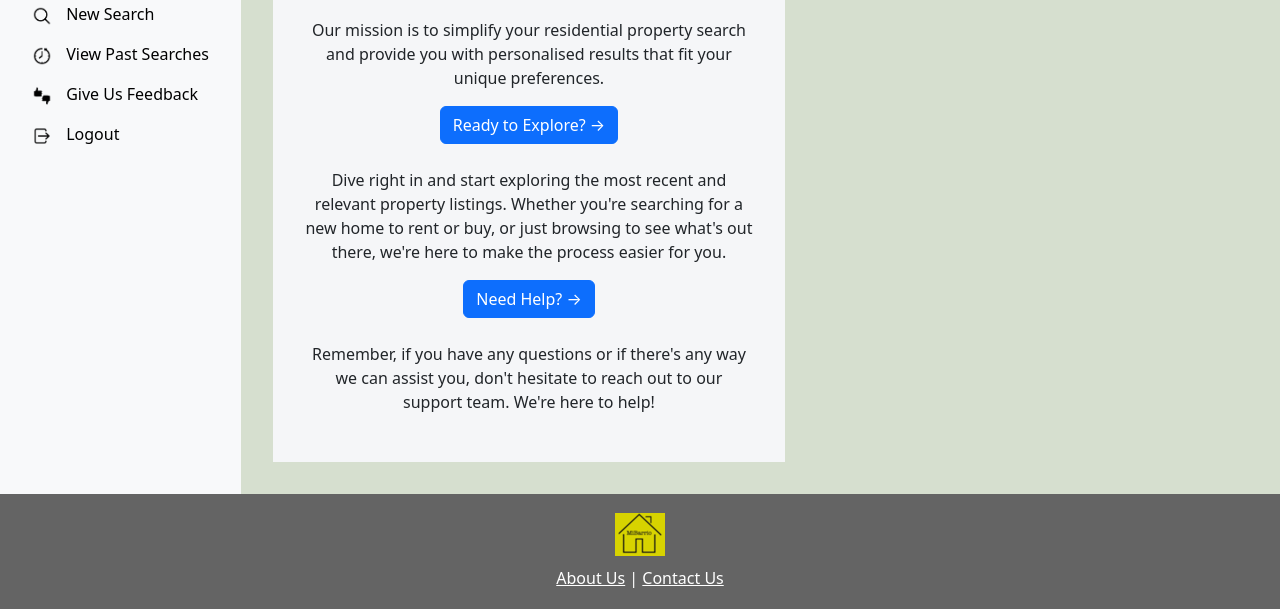
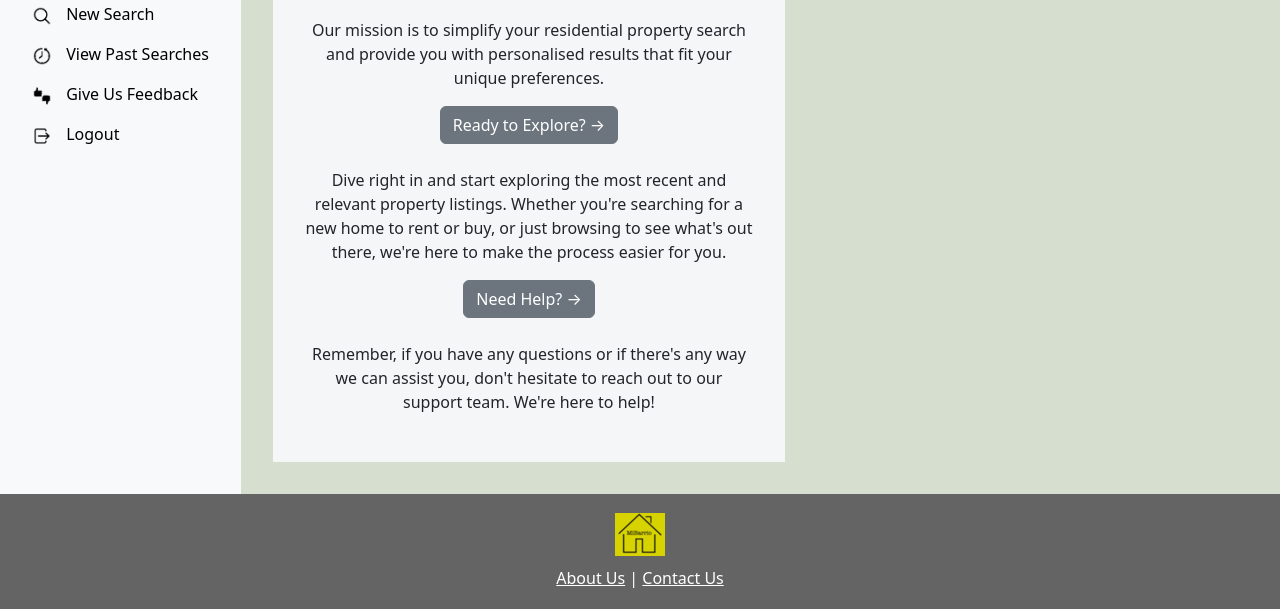
Before and after one commit to maria-palacios-ricaldi/MiBarrio-Web-App, a Django app: page /home/ in a window 1280 px wide. Shown: the part 243-852 px from the top of the page. Run offline with Django 4.2, Linux system fonts and the light colour scheme; parts of the project's set-up code (start-up, migrations or seed data) failed here and were passed over; some libraries are stand-ins or nearby versions.

Commit message:
Update home.html

```diff
--- a/App/MiBarrio/MiBarrioApp/templates/home.html
+++ b/App/MiBarrio/MiBarrioApp/templates/home.html
@@ -63,11 +63,11 @@
       <h1>Welcome, {{ user.first_name }}!</h1>
       <p>We're thrilled to have you back!</p>
       <p>Our mission is to simplify your residential property search and provide you with personalised results that fit your unique preferences.</p>
-      <a href="{% url 'MiBarrioApp:newSearch' %}" class="btn btn-primary">Ready to Explore? &rarr;</a>
+      <a href="{% url 'MiBarrioApp:newSearch' %}" class="btn btn-secondary">Ready to Explore? &rarr;</a>
       <br>
       <br>
       <p>Dive right in and start exploring the most recent and relevant property listings. Whether you're searching for a new home to rent or buy, or just browsing to see what's out there, we're here to make the process easier for you.</p>
-      <a href="{% url 'MiBarrioApp:contactUs' %}" class="btn btn-primary">Need Help? &rarr;</a>
+      <a href="{% url 'MiBarrioApp:contactUs' %}" class="btn btn-secondary">Need Help? &rarr;</a>
       <br>
       <br>
       <p>Remember, if you have any questions or if there's any way we can assist you, don't hesitate to reach out to our support team. We're here to help!</p>
```
